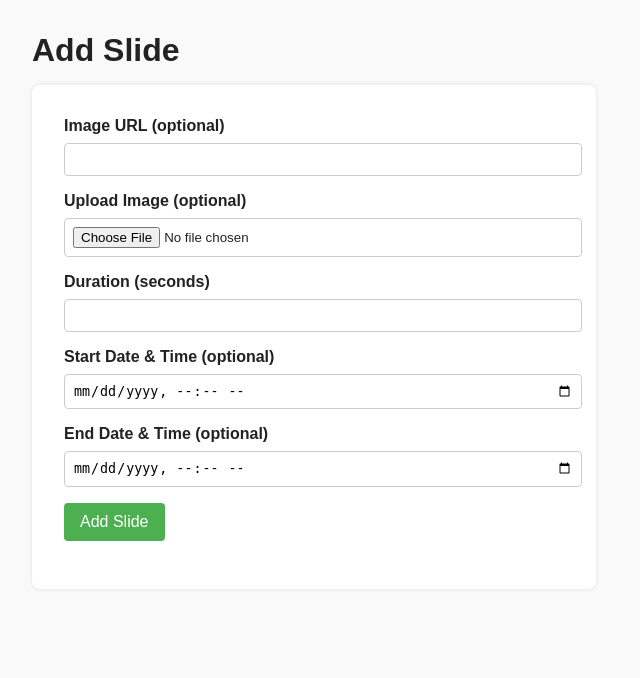
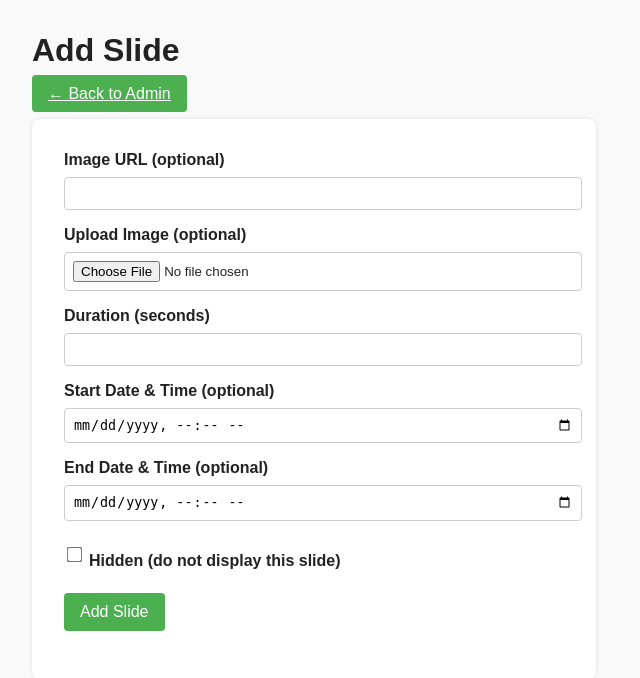
Before and after one commit to mgroves/GtkSignage, a Flask app: page /admin/add in a window 1280 px wide. Shown: the top 678 px of the page, without its empty margins (0-640 px from the left). Run offline with Flask 3, Linux system fonts and the light colour scheme; the visitor is signed in with stand-in values (Sample User, id 1).

Commit message:
add 'hide' option

```diff
--- a/signage/server.py
+++ b/signage/server.py
@@ -20,15 +20,20 @@ os.makedirs(UPLOAD_FOLDER, exist_ok=True)
 #format date/time
 @app.template_filter('format_ampm')
 def format_ampm(value):
-    if not value:
+    if not value or str(value).strip() == "":
         return "N/A"
     try:
         if isinstance(value, str):
-            dt = datetime.fromisoformat(value)
+            dt = datetime.fromisoformat(value.strip())
         elif isinstance(value, datetime):
             dt = value
         else:
             return "N/A"
+
+        # Filter out placeholder datetime extremes
+        if dt == datetime.min or dt == datetime.max:
+            return "N/A"
+
         return dt.strftime("%-m/%-d/%Y %-I:%M%p").lower()
     except Exception:
         return "N/A"
@@ -91,7 +96,7 @@ def index():
 @app.route("/admin")
 @login_required
 def admin():
-    return render_template("admin.html", slides=SlideStore.get_active_slides())
+    return render_template("admin.html", slides=SlideStore.get_all_slides())
 
 @app.route("/admin/add", methods=["GET", "POST"])
 @login_required
@@ -99,6 +104,7 @@ def admin_add():
     if request.method == "POST":
         uploaded_file = request.files.get("file")
         url_input = request.form.get("source", "").strip()
+        hide = bool(request.form.get("hide"))
         filename = None
 
         # Decide which source to use
@@ -116,7 +122,8 @@ def admin_add():
             "source": source,
             "duration": int(request.form["duration"]),
             "start": request.form["start"],
-            "end": request.form["end"]
+            "end": request.form["end"],
+            "hide": hide
         })
         return redirect(url_for("admin"))
 
@@ -125,23 +132,35 @@ def admin_add():
 @app.route("/admin/edit/<int:index>", methods=["GET", "POST"])
 @login_required
 def edit_slide(index):
-    SlideStore.force_reload()
-    slides = SlideStore._slides
+    slides = SlideStore.get_all_slides()  # Use the getter method, not the private _slides
+
     if index < 0 or index >= len(slides):
         return "Slide not found", 404
 
     if request.method == "POST":
-        source = request.form["source"]
-        duration = int(request.form["duration"])
-        start_str = request.form.get("start")
-        end_str = request.form.get("end")
+        try:
+            source = request.form["source"]
+            duration = int(request.form["duration"])
+            start_str = request.form.get("start")
+            end_str = request.form.get("end")
+            hide = "hide" in request.form
 
-        start = datetime.fromisoformat(start_str) if start_str else None
-        end = datetime.fromisoformat(end_str) if end_str else None
+            start = datetime.fromisoformat(start_str) if start_str else None
+            end = datetime.fromisoformat(end_str) if end_str else None
 
-        slides[index] = Slide(source=source, duration=duration, start=start, end=end)
-        SlideStore.save_slides(slides)
-        return redirect(url_for("admin"))
+            slides[index] = Slide(
+                source=source,
+                duration=duration,
+                start=start,
+                end=end,
+                hide=hide
+            )
+
+            SlideStore.save_slides(slides)
+            return redirect(url_for("admin"))
+
+        except Exception as e:
+            return f"Error updating slide: {e}", 400
 
     return render_template("edit.html", slide=slides[index], index=index)
 
--- a/signage/static/styles.css
+++ b/signage/static/styles.css
@@ -88,3 +88,20 @@ tr:hover {
 .actions {
     white-space: nowrap;
 }
+
+.form-check {
+    display: flex;
+    align-items: center;
+    margin: 0.5rem 0 1rem;
+}
+
+.form-check input[type="checkbox"] {
+    width: auto;
+    margin-right: 0.5rem;
+    transform: scale(1.2);
+}
+
+.form-check label {
+    font-weight: bold;
+    margin: 0;
+}
--- a/signage/templates/add.html
+++ b/signage/templates/add.html
@@ -7,6 +7,9 @@
 </head>
 <body>
     <h1>Add Slide</h1>
+
+    <p><a href="{{ url_for('admin') }}" class="btn">← Back to Admin</a></p>
+
     <form action="/admin/add" method="post" enctype="multipart/form-data" onsubmit="return validateForm()">
         <label for="source">Image URL (optional)</label>
         <input type="text" id="source" name="source">
@@ -22,6 +25,11 @@
 
         <label for="end">End Date & Time (optional)</label>
         <input type="datetime-local" id="end" name="end">
+
+        <div class="form-check">
+            <input type="checkbox" id="hide" name="hide">
+            <label for="hide">Hidden (do not display this slide)</label>
+        </div>
 
         <button type="submit">Add Slide</button>
     </form>
```
Also changed, not shown: signage/models.py (+23 -4 lines), signage/slidestore.py (+6 -19 lines), signage/templates/admin.html (+8 -0 lines), signage/templates/edit.html (+8 -3 lines), images/test.jpg (deleted).
